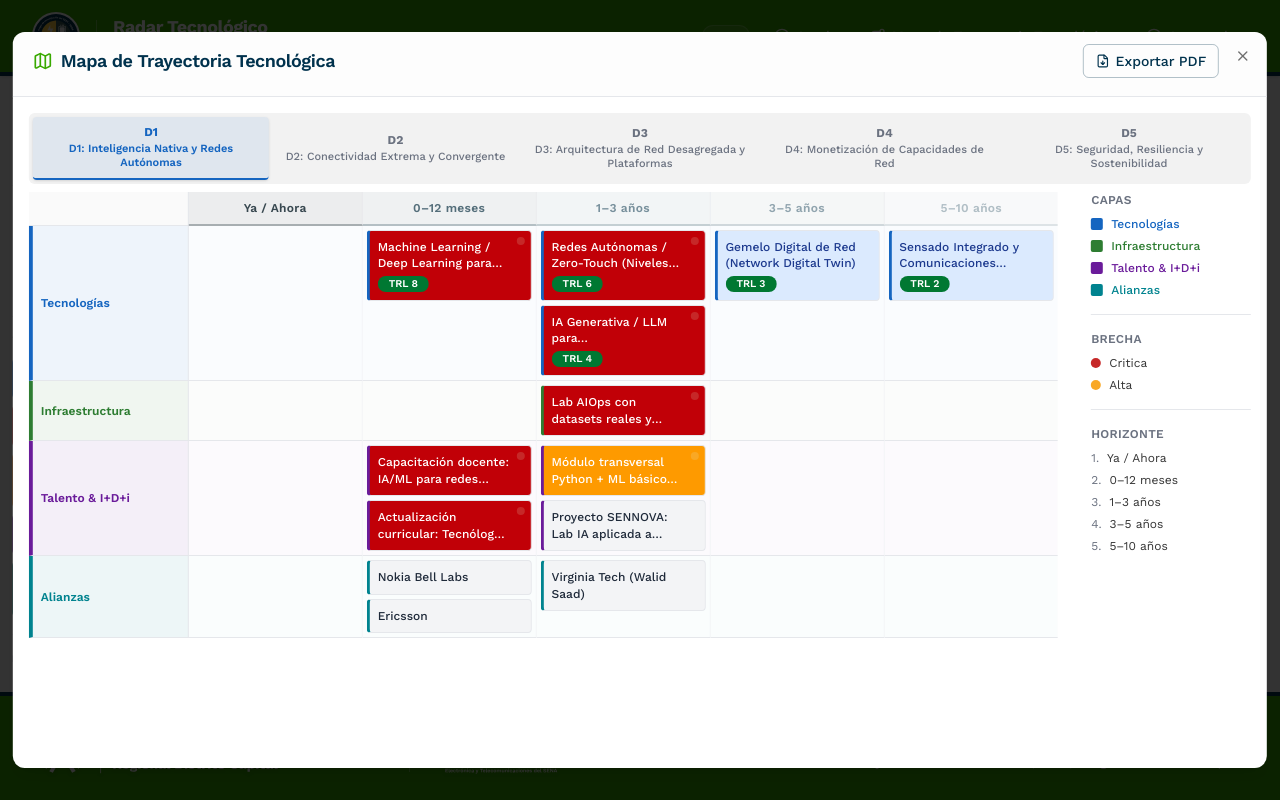
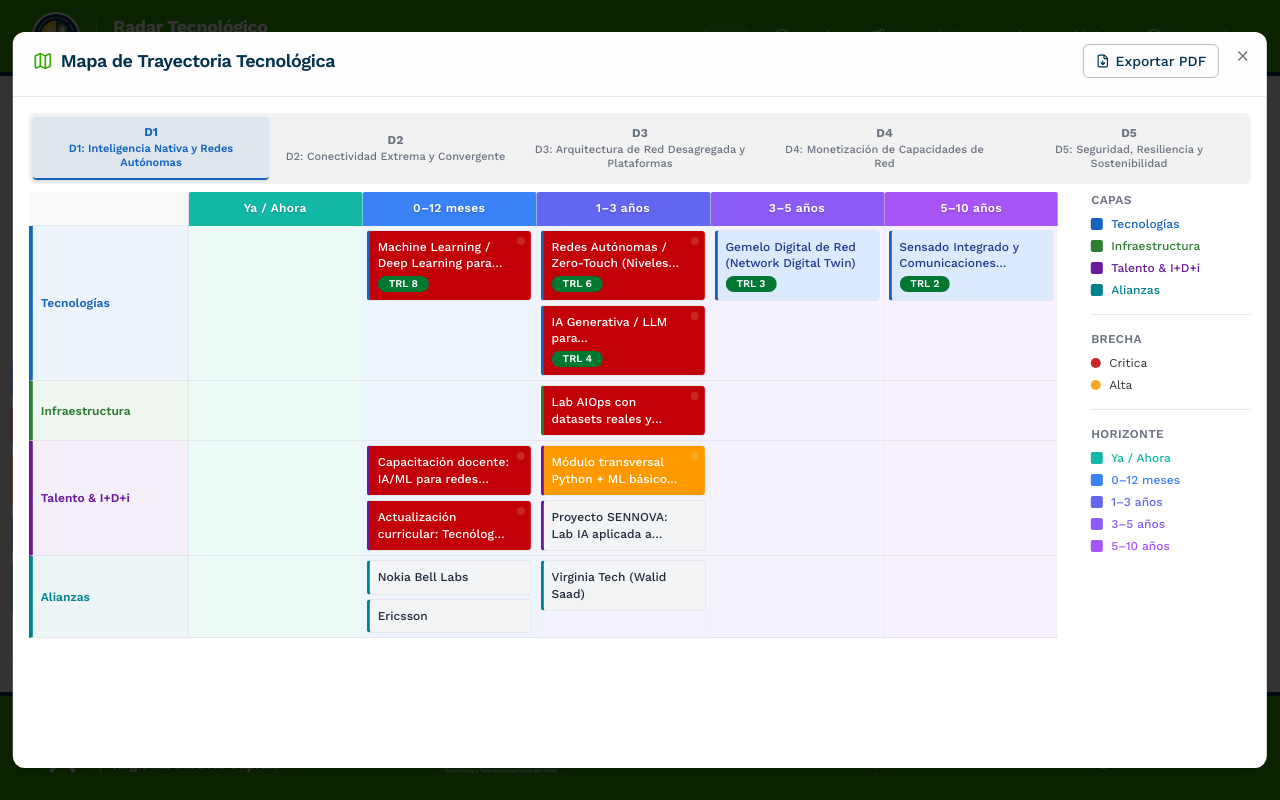
Before and after one commit to MAlexVR/radar_tecnologico, a Next.js app: page / in a window 1280 px wide. Both pictures are taken after a click on the button "Mapa de Trayectoria Tecnológica". Built offline with nearby package versions, Linux system fonts and the light colour scheme.

Commit message:
feat(trajectory): vivid horizon palette — teal→blue→indigo→violet→purple headers + column tints + legend swatches

```diff
--- a/src/components/trajectory/TrajectoryLane.tsx
+++ b/src/components/trajectory/TrajectoryLane.tsx
@@ -65,9 +65,12 @@ export function TrajectoryLane({ layerKey, items, onSelect, selectedId, classNam
 
   const layerColor = (layer as { color?: string } & typeof layer)?.color;
 
-  // The grid cells (one per horizon bucket) — tinted with layer color when available
+  // The grid cells (one per horizon bucket) — tinted with horizon bucket color (8% alpha)
+  // layerColor is expressed via the rowheader left-border; cells use the column (horizon) tint
+  // so that the two visual systems (layer = rows, horizon = columns) don't fight each other.
   const cells = sortedBuckets.map((bucket, i) => {
     const cellItems = byBucket.get(bucket.key) ?? [];
+    const bucketColor = (bucket as { color?: string }).color;
     return (
       <div
         key={bucket.key}
@@ -77,7 +80,7 @@ export function TrajectoryLane({ layerKey, items, onSelect, selectedId, classNam
           "min-h-[3rem] space-y-1 p-1 border-b",
           i < sortedBuckets.length - 1 && "border-r border-r-border/30"
         )}
-        style={layerColor ? { backgroundColor: `${layerColor}05` } : undefined}
+        style={bucketColor ? { backgroundColor: `${bucketColor}14` } : undefined}
       >
         {cellItems.map((item) => (
           <TrajectoryNode
--- a/src/components/trajectory/TrajectoryLegend.tsx
+++ b/src/components/trajectory/TrajectoryLegend.tsx
@@ -108,7 +108,7 @@ export function TrajectoryLegend({ config, className }: TrajectoryLegendProps) {
 
       <Separator />
 
-      {/* 3. Horizon buckets section */}
+      {/* 3. Horizon buckets section — swatch in bucket.color when available */}
       <section>
         <h4 className="mb-2 text-xs font-semibold uppercase tracking-wide text-muted-foreground">
           Horizonte
@@ -116,14 +116,30 @@ export function TrajectoryLegend({ config, className }: TrajectoryLegendProps) {
         <ul className="space-y-1.5" role="list">
           {[...config.horizonBuckets]
             .sort((a, b) => a.order - b.order)
-            .map((bucket) => (
-              <li key={bucket.key} className="flex items-center gap-2">
-                <span className="text-xs text-muted-foreground">
-                  {bucket.order}.
-                </span>
-                <span className="text-xs">{bucket.label}</span>
-              </li>
-            ))}
+            .map((bucket) => {
+              const bucketColor = (bucket as { color?: string }).color;
+              return (
+                <li key={bucket.key} className="flex items-center gap-2">
+                  {bucketColor ? (
+                    <span
+                      aria-hidden="true"
+                      className="h-3 w-3 shrink-0 rounded-sm"
+                      style={{ backgroundColor: bucketColor }}
+                    />
+                  ) : (
+                    <span className="text-xs text-muted-foreground">
+                      {bucket.order}.
+                    </span>
+                  )}
+                  <span
+                    className="text-xs"
+                    style={bucketColor ? { color: bucketColor, fontWeight: 500 } : undefined}
+                  >
+                    {bucket.label}
+                  </span>
+                </li>
+              );
+            })}
         </ul>
       </section>
     </aside>
--- a/src/components/trajectory/TrajectoryMap.tsx
+++ b/src/components/trajectory/TrajectoryMap.tsx
@@ -180,17 +180,18 @@ export function TrajectoryMap({
                                   key={bucket.key}
                                   role="columnheader"
                                   className={cn(
-                                    "border-b px-2 py-2 text-center text-xs font-semibold tracking-wide",
-                                    i < sortedBuckets.length - 1 && "border-r border-r-border/40",
-                                    !hColor && "bg-muted/40"
+                                    "border-b px-2 py-2 text-center text-xs font-semibold tracking-wide rounded-t-sm",
+                                    i < sortedBuckets.length - 1 && "border-r border-r-white/20",
+                                    !hColor && "bg-muted/40 text-muted-foreground"
                                   )}
                                   style={
                                     hColor
                                       ? {
-                                          backgroundColor: `${hColor}18`,
-                                          borderBottomColor: `${hColor}60`,
+                                          backgroundColor: hColor,
+                                          borderBottomColor: `${hColor}`,
                                           borderBottomWidth: "2px",
-                                          color: hColor,
+                                          color: "#ffffff",
+                                          textShadow: "0 1px 2px rgba(0,0,0,0.25)",
                                         }
                                       : undefined
                                   }
--- a/src/lib/trajectory-data.telecom.ts
+++ b/src/lib/trajectory-data.telecom.ts
@@ -68,16 +68,17 @@ export const telecomConfig: TrajectoryConfig = {
     { key: "L4", label: "Alianzas",         order: 4, color: "#00838F" }, // cian/teal
   ],
 
-  // ── Horizon buckets: 5 columnas de tiempo con rampa gris-azulada ─────────
-  // Rampa secuencial de UN solo tono (gris azulado SENA):
-  //   cercano = intenso (#37474F) → lejano = tenue (#B0BEC5).
-  // Evita colores de capa (azul/verde/púrpura/cian) y de brecha (rojo/ámbar).
+  // ── Horizon buckets: 5 columnas de tiempo con continuo frío vívido ──────
+  // Gradiente secuencial teal → azul → índigo → violeta → púrpura.
+  // Se lee como progresión temporal (no categórico) y evita:
+  //   - colores de capa (azul-oscuro/verde/púrpura-oscuro/cian) → tono y luminosidad distintos
+  //   - colores de brecha (rojo #C62828, ámbar #F9A825) → hue completamente diferente
   horizonBuckets: [
-    { key: "ahora",  label: "Ya / Ahora",  order: 1, color: "#37474F" },
-    { key: "corto",  label: "0–12 meses",  order: 2, color: "#546E7A" },
-    { key: "medio1", label: "1–3 años",    order: 3, color: "#78909C" },
-    { key: "medio2", label: "3–5 años",    order: 4, color: "#90A4AE" },
-    { key: "largo",  label: "5–10 años",   order: 5, color: "#B0BEC5" },
+    { key: "ahora",  label: "Ya / Ahora",  order: 1, color: "#14B8A6" }, // teal
+    { key: "corto",  label: "0–12 meses",  order: 2, color: "#3B82F6" }, // azul
+    { key: "medio1", label: "1–3 años",    order: 3, color: "#6366F1" }, // índigo
+    { key: "medio2", label: "3–5 años",    order: 4, color: "#8B5CF6" }, // violeta
+    { key: "largo",  label: "5–10 años",   order: 5, color: "#A855F7" }, // púrpura
   ],
 
   // ── colorFor: por gap (semántica de brecha); L1 por driver si no hay gap ─
```
